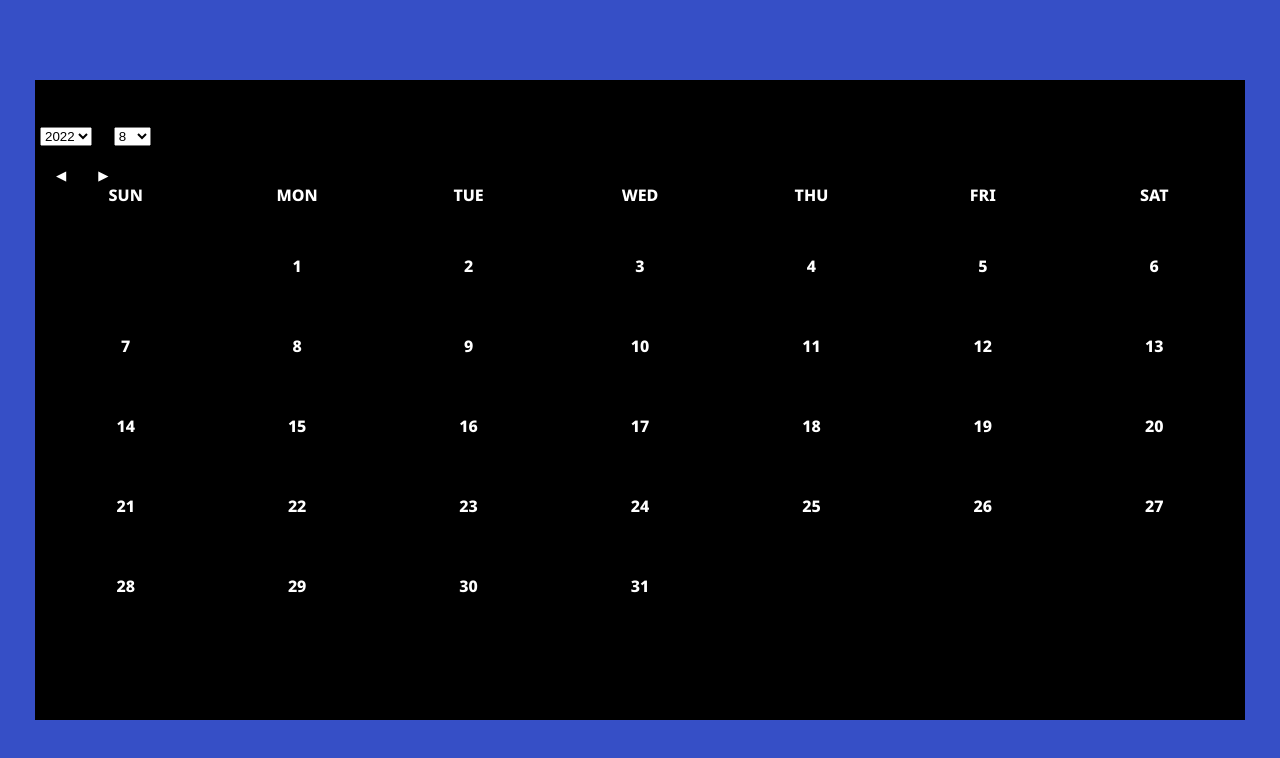
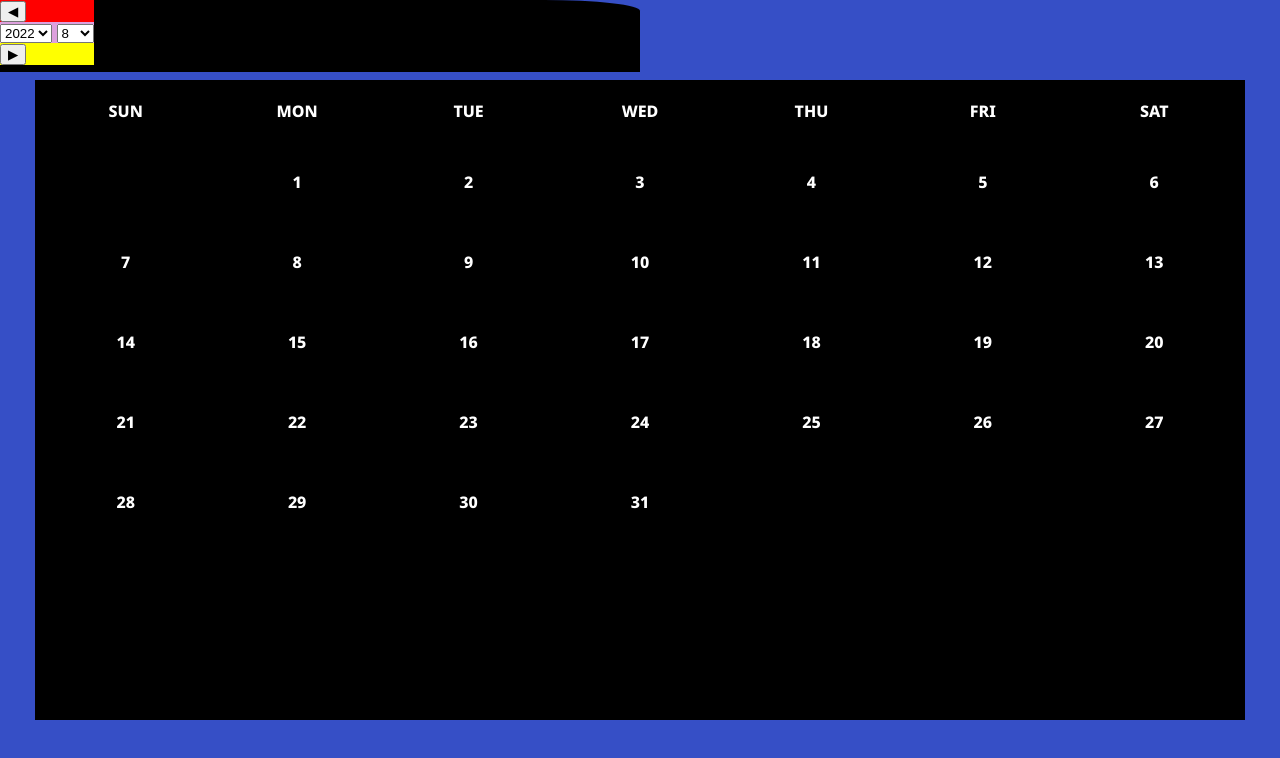
Before and after one commit to LikeLion-at-CAU-10th/Palette-React, a React (Create React App) app: page / in a window 1280 px wide. Shown: the top 758 px of the page. Built offline with nearby package versions, Linux system fonts and the light colour scheme.

Commit message:
못하겠어요

```diff
--- a/public/index.html
+++ b/public/index.html
@@ -9,7 +9,7 @@
       content="Web site created using create-react-app"
     />
 
-    <title>달력</title>
+    <title>Calender</title>
   </head>
   <body>
     <div id="root"></div>
--- a/src/App.js
+++ b/src/App.js
@@ -1,9 +1,12 @@
 import "./App.css";
 import Calendar from "./component/Calendar";
+import Title from "./component/Title";
+
 function App() {
   return (
-    <div>
+    <div className="CalenderPage">
       <Calendar />
+      <Title />
     </div>
   );
 }
--- a/src/component/Calendar.js
+++ b/src/component/Calendar.js
@@ -16,70 +16,6 @@ const Calendar = () => {
   const [selectedYear, setSelectedYear] = useState(today.year); //현재 선택된 연도
   const [selectedMonth, setSelectedMonth] = useState(today.month); //현재 선택된 달
   const dateTotalCount = new Date(selectedYear, selectedMonth, 0).getDate(); //선택된 연도, 달의 마지막 날짜
-
-  const prevMonth = useCallback(() => {
-    //이전 달 보기 보튼
-    if (selectedMonth === 1) {
-      setSelectedMonth(12);
-      setSelectedYear(selectedYear - 1);
-    } else {
-      setSelectedMonth(selectedMonth - 1);
-    }
-  }, [selectedMonth]);
-
-  const nextMonth = useCallback(() => {
-    //다음 달 보기 버튼
-    if (selectedMonth === 12) {
-      setSelectedMonth(1);
-      setSelectedYear(selectedYear + 1);
-    } else {
-      setSelectedMonth(selectedMonth + 1);
-    }
-  }, [selectedMonth]);
-
-  const monthControl = useCallback(() => {
-    //달 선택박스에서 고르기
-    let monthArr = [];
-    for (let i = 0; i < 12; i++) {
-      monthArr.push(
-        <option key={i + 1} value={i + 1}>
-          {i + 1}
-        </option>
-      );
-    }
-    return (
-      <select
-        // className="monthSelect"
-        onChange={changeSelectMonth}
-        value={selectedMonth}
-      >
-        {monthArr}
-      </select>
-    );
-  }, [selectedMonth]);
-
-  const yearControl = useCallback(() => {
-    //연도 선택박스에서 고르기
-    let yearArr = [];
-    const startYear = today.year - 10; //현재 년도부터 10년전 까지만
-    const endYear = today.year + 10; //현재 년도부터 10년후 까지만
-    for (let i = startYear; i < endYear + 1; i++) {
-      yearArr.push(
-        <option key={i} value={i}>
-          {i}
-        </option>
-      );
-    }
-    return (
-      <select
-        // className="yearSelect"
-        onChange={changeSelectYear}
-        value={selectedYear}
-      >
-        {yearArr}
-      </select>
-    );
-  }, [selectedYear]);
 
   const changeSelectMonth = (e) => {
     setSelectedMonth(Number(e.target.value));
@@ -162,15 +98,6 @@ const Calendar = () => {
 
   return (
     <div className="container">
-      <div className="title">
-        <h3>
-          {yearControl()}년 {monthControl()}월
-        </h3>
-        <div className="pagination">
-          <button onClick={prevMonth}>◀︎</button>
-          <button onClick={nextMonth}>▶︎</button>
-        </div>
-      </div>
       <div className="week">{returnWeek()}</div>
       <div className="date">{returnDay()}</div>
     </div>
--- /dev/null
+++ b/src/component/Title.js
@@ -0,0 +1,109 @@
+import React, { useCallback, useState } from "react";
+import classNames from "classnames/bind";
+import style from "../style/title.css";
+import "../static/fonts/font.css";
+
+const cx = classNames.bind(style);
+
+const Title = () => {
+  const today = {
+    year: new Date().getFullYear(), //오늘 연도
+    month: new Date().getMonth() + 1, //오늘 월
+    date: new Date().getDate(), //오늘 날짜
+    day: new Date().getDay(), //오늘 요일
+  };
+
+  const [selectedYear, setSelectedYear] = useState(today.year); //현재 선택된 연도
+  const [selectedMonth, setSelectedMonth] = useState(today.month); //현재 선택된 달
+  const dateTotalCount = new Date(selectedYear, selectedMonth, 0).getDate(); //선택된 연도, 달의 마지막 날짜
+
+  const prevMonth = useCallback(() => {
+    //이전 달 보기 보튼
+    if (selectedMonth === 1) {
+      setSelectedMonth(12);
+      setSelectedYear(selectedYear - 1);
+    } else {
+      setSelectedMonth(selectedMonth - 1);
+    }
+  }, [selectedMonth]);
+
+  const nextMonth = useCallback(() => {
+    //다음 달 보기 버튼
+    if (selectedMonth === 12) {
+      setSelectedMonth(1);
+      setSelectedYear(selectedYear + 1);
+    } else {
+      setSelectedMonth(selectedMonth + 1);
+    }
+  }, [selectedMonth]);
+
+  const monthControl = useCallback(() => {
+    //달 선택박스에서 고르기
+    let monthArr = [];
+    for (let i = 0; i < 12; i++) {
+      monthArr.push(
+        <option key={i + 1} value={i + 1}>
+          {i + 1}
+        </option>
+      );
+    }
+    return (
+      <select
+        // className="monthSelect"
+        onChange={changeSelectMonth}
+        value={selectedMonth}
+      >
+        {monthArr}
+      </select>
+    );
+  }, [selectedMonth]);
+
+  const changeSelectMonth = (e) => {
+    setSelectedMonth(Number(e.target.value));
+  };
+  const changeSelectYear = (e) => {
+    setSelectedYear(Number(e.target.value));
+  };
+
+  const yearControl = useCallback(() => {
+    //연도 선택박스에서 고르기
+    let yearArr = [];
+    const startYear = today.year - 10; //현재 년도부터 10년전 까지만
+    const endYear = today.year + 10; //현재 년도부터 10년후 까지만
+    for (let i = startYear; i < endYear + 1; i++) {
+      yearArr.push(
+        <option key={i} value={i}>
+          {i}
+        </option>
+      );
+    }
+    return (
+      <select
+        // className="yearSelect"
+        onChange={changeSelectYear}
+        value={selectedYear}
+      >
+        {yearArr}
+      </select>
+    );
+  }, [selectedYear]);
+
+  return (
+    <div className="datebar">
+      <div className="title">
+        <div className="pagination">
+          <div className="prevbutton">
+            <button onClick={prevMonth}>◀︎</button>
+          </div>
+          <div className="dateselection">
+            {yearControl()} {monthControl()}
+          </div>
+          <div className="nextbutton">
+            <button onClick={nextMonth}>▶︎</button>
+          </div>
+        </div>
+      </div>
+    </div>
+  );
+};
+export default Title;
--- a/src/style/calendar.css
+++ b/src/style/calendar.css
@@ -16,32 +16,6 @@ button {
   top: 50%;
   transform: translate(-50%, -50%);
   background-color: black;
-}
-. .container .title {
-  display: flex;
-  background-color: red;
-  width: 31vh;
-  height: 6vh;
-  border-top-left-radius: 15%;
-  border-top-right-radius: 15%;
-}
-
-.container .title > button {
-  border: none;
-  margin-left: 5px;
-  height: 20px;
-  align-self: center;
-  background: none;
-}
-
-.container .title .pagination {
-  align-self: center;
-}
-.container .title .pagination button {
-  margin: 0 10px;
-  border: none;
-  background: none;
-  color: white;
 }
 
 .container .week {
--- /dev/null
+++ b/src/style/title.css
@@ -0,0 +1,37 @@
+.datebar .title {
+  background-color: black;
+  width: 80vh;
+  height: 9vh;
+  border-top-left-radius: 15%;
+  border-top-right-radius: 15%;
+  display: flex;
+}
+
+.datebar .title > button {
+  border: none;
+  margin-left: 5px;
+  height: 20px;
+  background: none;
+  display: flex;
+}
+.datebar.title .pagination {
+  display: flex;
+}
+
+.datebar.title .pagination button {
+  border: none;
+  background: none;
+  display: flex;
+}
+
+.datebar .title .pagination .prevbutton {
+  background-color: red;
+}
+
+.datebar .title .pagination .nextbutton {
+  background-color: yellow;
+}
+
+.datebar .title .pagination .dateselection {
+  background-color: plum;
+}
```
